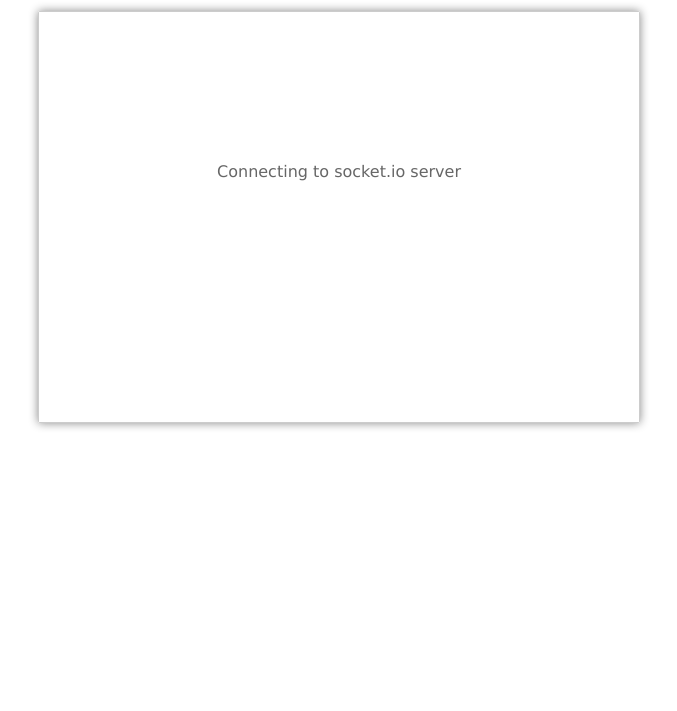
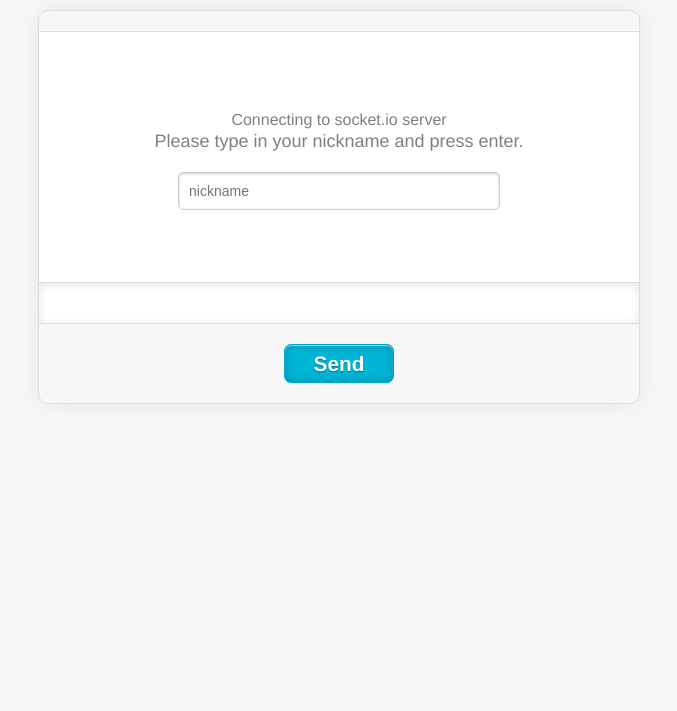
Before and after one commit to heapwolf/node-chat, a website: page public/index.html in a window 1280 px wide. Shown: the part 89-800 px from the top of the page, without its empty margins (301-978 px from the left). Drawn offline with nearby package versions, Linux system fonts and the light colour scheme; no server answers.

Commit message:
[ux] visual improvements

```diff
--- a/public/index.css
+++ b/public/index.css
@@ -1,10 +1,13 @@
 body {
-  font-family: "lucida grande", sans-serif;
+  font-family: "Helvetica Neue", Helvetica, Arial, sans-serif;
   text-align: center;
+  background: rgba(0, 0, 0, .03);
 }
 
 h1 {
   font-size: 40px;
+  color: rgba(0, 0, 0, .8);
+  text-shadow: 0 1px 1px #fff;
 }
 
 #chat,
@@ -15,13 +18,16 @@
 }
 #chat {
   position: relative;
-  border: 1px solid #ccc;
   margin: auto;
-  -webkit-border-radius: 2px;
-  -moz-border-radius: 2px;
-  border-radius: 2px;
-  box-shadow: 0px 0px 10px #888;
+  border: 1px solid #ddd;
+  box-shadow: inset 0 1px 1px rgb(255, 255, 255);
+   -webkit-border-radius: 10px;
+  -moz-border-radius: 10px;
+  border-radius: 10px;
+  background: #f7f7f7;
+  box-shadow: 0 0 25px rgba(0, 0, 0, .07);
 }
+
 #nickname,
 #connecting {
   position: absolute;
@@ -29,21 +35,34 @@
   z-index: 100;
   left: 0;
   top: 0;
-  background: #fff;
   text-align: center;
   width: 600px;
   font: 15px;
-  color: #666;
+  color: rgba(0, 0, 0, .5);
   display: block;
 }
 #nickname .wrap,
 #connecting .wrap {
-  padding-top: 150px;
+  padding-top: 100px;
 }
 #nickname input {
   border: 1px solid #ccc;
   padding: 10px;
+  width: 300px;
+  font-size: 14px;
+  color: #777;
+  border-radius: 5px;
+  -moz-border-radius: 5px;
+  -webkit-border-radius: 5px;
+  box-shadow: inset 0 1px 3px rgba(0, 0, 0, .2);
 }
+
+label {
+  display: block;
+  margin: 20px 0;
+  font-size: 18px;
+}
+
 #nickname input:focus {
   border-color: #999;
   outline: 0;
@@ -59,10 +78,7 @@
 .nickname-set #nickname {
   display: none;
 }
-#messages {
-  height: 380px;
-  background: #eee;
-}
+
 #messages em {
   text-shadow: 0 1px 0 #fff;
   color: #999;
@@ -70,37 +86,41 @@
 #messages p {
   padding: 0;
   margin: 0;
-  font: 12px Helvetica, Arial;
+  color: rgba(0, 0, 0, .5);
+  font: 13px Helvetica, Arial;
   padding: 5px 10px;
 }
 #messages p b {
   display: inline-block;
   padding-right: 10px;
+  color: rgba(0, 0, 0, .8);
 }
 #messages p:nth-child(even) {
   background: #fafafa;
 }
 #messages #nicknames {
-  background: #ccc;
   padding: 10px;
-  font: 11px Helvetica;
+  font-size: 13px;
 }
 #messages #nicknames span {
   color: #000;
+  font-weight: bold;
 }
 #messages #nicknames b {
   display: inline-block;
   color: #fff;
-  background: #999;
+  background: #00b5d6;
   padding: 3px 6px;
   margin-right: 5px;
-  -webkit-border-radius: 2px;
-  -moz-border-radius: 2px;
-  border-radius: 2px;
-  text-shadow: 0 1px 0 #666;
+  -webkit-border-radius: 5px;
+  -moz-border-radius: 5px;
+  border-radius: 5px;
+  text-shadow: 0 1px 0 rgba(0, 0, 0, .2);
 }
 #messages #lines {
-  height: 340px;
+  height: 250px;
+  border-top: 1px solid #ddd;
+  background: #fff;
   overflow: auto;
   overflow-x: hidden;
   overflow-y: auto;
@@ -132,25 +152,34 @@
   -webkit-border-radius: 3px;
 }
 #send-message {
-  background: #fff;
   position: relative;
 }
 #send-message input {
   border: none;
-  height: 30px;
+  height: 40px;
+  position: relative;
+  font-size: 14px;
+  color: #777;
+  border-top: 1px solid #ddd;
+  border-bottom: 1px solid #ddd;
+  box-shadow: inset 0 2px 10px rgba(0, 0, 0, .1);
   padding: 0 10px;
   line-height: 30px;
   vertical-align: middle;
   width: 580px;
+  z-index: 100;
 }
 #send-message input:focus {
   outline: 0;
 }
+
 #send-message button {
-  position: absolute;
-  top: 5px;
-  right: 5px;
+  margin: 20px 0 20px -55px;
+  left: 50%;
+  width: 110px;
+  position: relative;
 }
+
 button {
   margin: 0;
   -webkit-user-select: none;
@@ -158,46 +187,24 @@
   user-select: none;
   display: inline-block;
   text-decoration: none;
-  background: #43a1f7;
-  background: -webkit-gradient(linear, left top, left bottom, color-stop(0, #43a1f7), color-stop(1, #377ad0));
-  background: -webkit-linear-gradient(top, #43a1f7 0%, #377ad0 100%);
-  background: -moz-linear-gradient(top, #43a1f7 0%, #377ad0 100%);
-  background: linear-gradient(top, #43a1f7 0%, #377ad0 100%);
-  border: 1px solid #2e70c4;
-  -webkit-border-radius: 2px;
-  -moz-border-radius: 2px;
-  border-radius: 2px;
+  background: #00b5d6;
+  border: 1px solid #00a5c3;
+  -webkit-border-radius: 7px;
+  -moz-border-radius: 7px;
+  border-radius: 7px;
   color: #fff;
-  font-family: "lucida grande", sans-serif;
-  font-size: 11px;
-  font-weight: normal;
-  line-height: 1;
-  padding: 3px 10px 5px 10px;
+  box-shadow: inset 0 1px 1px rgba(255, 255, 255, .6),
+              inset 0 0 10px #008da7;
+  font: 600 1.3em/1.7em "helvetica neue", helvetica, arial, sans-serif;
   text-align: center;
-  text-shadow: 0 -1px 1px #2d6dc0;
+  text-shadow: 0 1px 1px #006679;
+  cursor: pointer;
 }
 button:hover,
-button.hover {
-  background: darker;
-  background: -webkit-gradient(linear, left top, left bottom, color-stop(0, #43a1f7), color-stop(1, #2e70c4));
-  background: -webkit-linear-gradient(top, #43a1f7 0%, #2e70c4 100%);
-  background: -moz-linear-gradient(top, #43a1f7 0%, #2e70c4 100%);
-  background: linear-gradient(top, #43a1f7 0%, #2e70c4 100%);
-  border: 1px solid #2e70c4;
-  cursor: pointer;
-  text-shadow: 0 -1px 1px #2c6bbb;
+button.hover,
+button:active,
+button:focus {
+  background: #009cb8;
+  box-shadow: inset 0 1px 1px rgba(255, 255, 255, .7),
+             inset 0 0 10px #007287;
 }
-button:active,
-button.active {
-  background: #2e70c4;
-  border: 1px solid #2e70c4;
-  border-bottom: 1px solid #2861aa;
-  text-shadow: 0 -1px 1px #2b67b5;
-}
-button:focus,
-button.focus {
-  outline: none;
-  -webkit-box-shadow: 0 1px 0 0 rgba(255,255,255,0.4), 0 0 4px 0 #377ad0;
-  -moz-box-shadow: 0 1px 0 0 rgba(255,255,255,0.4), 0 0 4px 0 #377ad0;
-  box-shadow: 0 1px 0 0 rgba(255,255,255,0.4), 0 0 4px 0 #377ad0;
-}
--- a/public/index.html
+++ b/public/index.html
@@ -11,8 +11,8 @@
    <div id="chat">
       <div id="nickname">
         <form class="wrap" id="set-nickname">
-          <p>Please type in your nickname and press enter.</p>
-          <input id="nick" type="text"/>
+          <label for="nick">Please type in your nickname and press enter.</label>
+          <input id="nick" name="nick" type="text" placeholder="nickname" />
           <p id="nickname-err">Nickname already in use</p>
         </form>
       </div>
```
